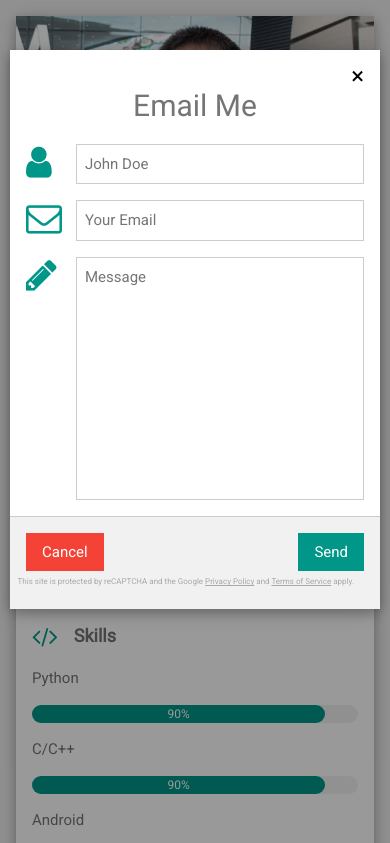
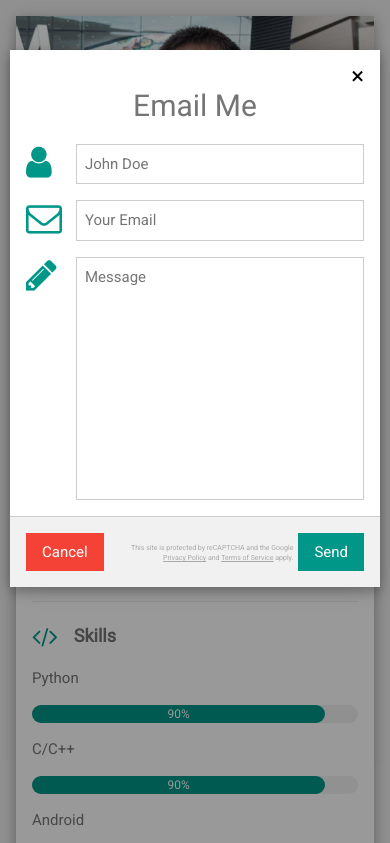
Before and after one commit to FanciestW/williamlin.tech, a plain HTML site: page index.html in a window 390 px wide. Both pictures are taken after a click on the button "Email Me". Shown: the top 843 px of the page. Drawn offline with nearby package versions, Linux system fonts and the light colour scheme.

Commit message:
Updated responsive css for smaller screens

```diff
--- a/style/style.css
+++ b/style/style.css
@@ -33,10 +33,11 @@ span.avoidwrap {
     margin: 5px 10px;
 }
 
-@media only screen and (max-width: 400px) {
+@media only screen and (max-width: 450px) {
     .captcha-notice {
-      width: 100%;
-      font-size: 8px;
+      width: 50%;
+      font-size: 7px;
+      margin: 10px 5px 0 0;
     }
   }
 
```
